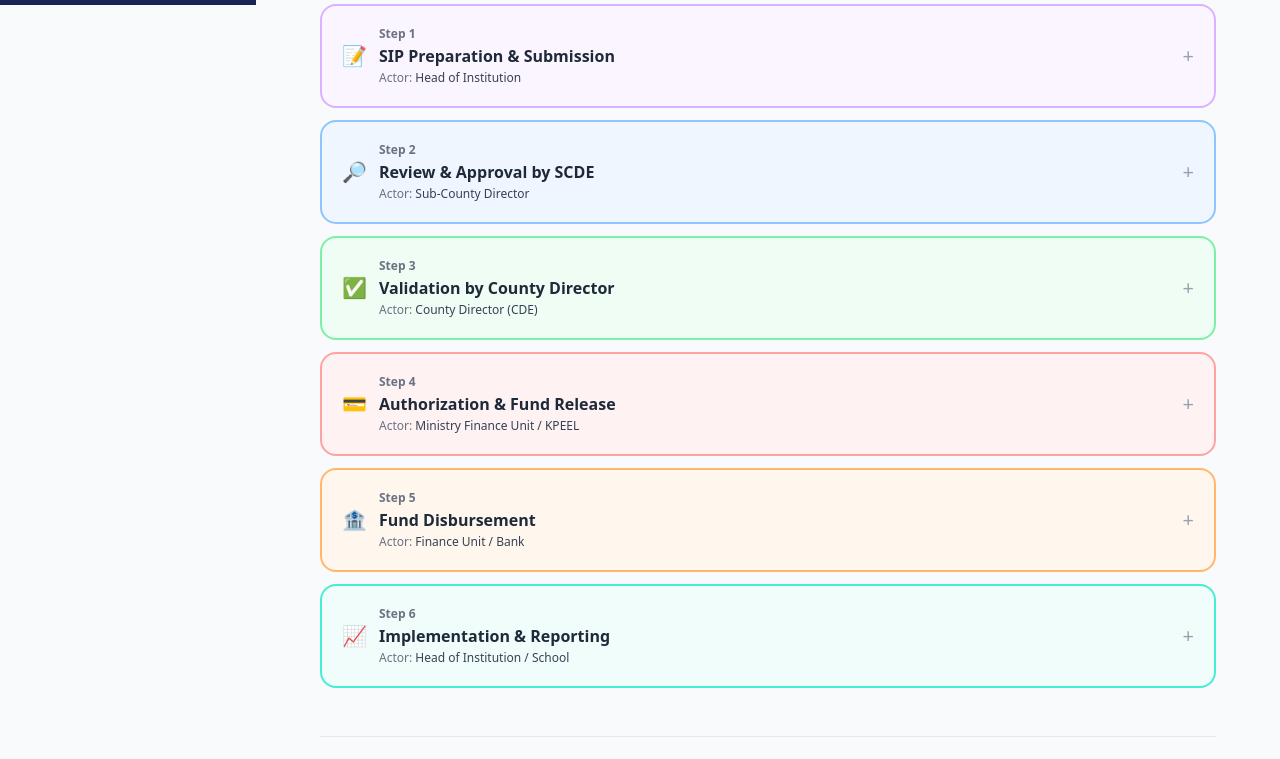
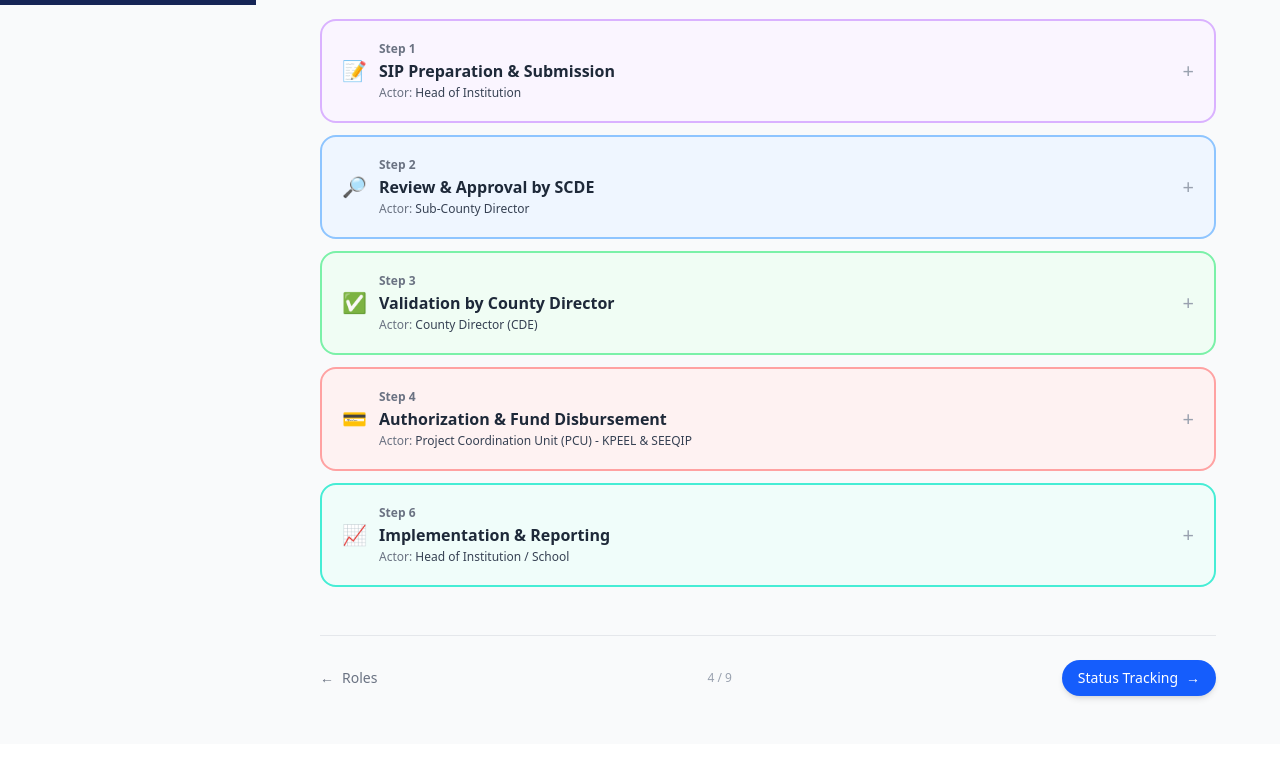
Before and after one commit to Joan254/SIP-DIGITAL-SYSTEM, a Next.js app: page /workflow in a window 1280 px wide. Shown: the part 795-1554 px from the top of the page. Built offline with nearby package versions, Linux system fonts and the light colour scheme.

Commit message:
Update roles and workflow pages

```diff
--- a/app/(presentation)/roles/page.tsx
+++ b/app/(presentation)/roles/page.tsx
@@ -25,7 +25,7 @@ const roles = [
     responsibilities: [
       "Review the SIP prepared by the school",
       "Ensure proposed activities align with school priorities",
-      "Approve or reject the SIP",
+      "Ratify the SIP draft",
       "Provide supporting approval documentation",
     ],
   },
@@ -39,8 +39,7 @@ const roles = [
       "Review SIPs submitted by schools",
       "Verify compliance with Ministry policies and guidelines",
       "Assess appropriateness of proposed activities and budgets",
-      "Approve, reject, or return SIPs for revision",
-      "Digitally approve compliant SIPs",
+      "Approve, reject and return SIPs for revision",
     ],
   },
   {
@@ -52,13 +51,12 @@ const roles = [
     responsibilities: [
       "Review SIPs approved by SCDE",
       "Validate the approval process",
-      "Confirm compliance with national and county priorities",
+      "Confirm compliance with the schools priorities",
       "Validate or reject SIP approvals",
-      "Provide digital validation",
     ],
   },
   {
-    role: "Ministry Finance Unit / KPEEL",
+    role: "Project Coordination Unit (PCU) - KPEEL & SEEQIP",
     color: "bg-red-50 border-red-300",
     titleColor: "text-red-800",
     dotColor: "bg-red-500",
@@ -68,6 +66,7 @@ const roles = [
       "Confirm availability of funds",
       "Authorize release of funds",
       "Ensure funds are disbursed to school accounts",
+      "Audit and verify fund utilization reports",
     ],
   },
   {
--- a/app/(presentation)/workflow/page.tsx
+++ b/app/(presentation)/workflow/page.tsx
@@ -7,7 +7,7 @@ const actors = [
   { name: "Head of Institution", color: "bg-purple-600", short: "HoI" },
   { name: "SCDE", color: "bg-blue-600", short: "SCDE" },
   { name: "CDE", color: "bg-green-600", short: "CDE" },
-  { name: "Finance Unit", color: "bg-red-600", short: "FU" },
+  { name: "Project Coordination Unit (PCU) - KPEEL & SEEQIP", color: "bg-red-600", short: "PCU" },
 ];
 
 const flowItems = [
@@ -30,6 +30,8 @@ const steps = [
       "Log into the Digital SIP System",
       "Complete SIP template (school profile, priorities, activities, budget, outcomes)",
       "Upload supporting documents including BOM approval",
+      "Review and confirm accuracy of all information",
+      "BOM ratifies the SIP draft and provides approval documentation",
       "Submit SIP through the system",
     ],
     systemActions: [
@@ -51,12 +53,12 @@ const steps = [
       "Receives system notification of submitted SIP",
       "Reviews completeness, policy compliance, budget accuracy",
       "Assesses relevance of activities",
-      "Approves, rejects, or returns for revision",
+      "Approves, rejects and returns for revision",
     ],
     systemActions: [
       "Records SCDE decision with timestamp",
       "If approved: forwards SIP to CDE",
-      "If rejected/returned: notifies school with reasons",
+      "If rejected: notifies school with reasons",
     ],
   },
   {
@@ -69,20 +71,20 @@ const steps = [
     icon: "✅",
     actions: [
       "Receives notification of SCDE-approved SIP",
-      "Reviews compliance with Ministry guidelines",
+      "Reviews compliance with approval process",
       "Confirms proper approval process followed",
       "Validates or rejects the SIP",
     ],
     systemActions: [
       "Records CDE validation with timestamp",
-      "If validated: forwards SIP to Ministry Finance Unit",
+      "If validated: forwards SIP to Project Coordination Unit (PCU) and notifies SCDE and school",
       "If rejected: returns with documented reasons",
     ],
   },
   {
     id: 4,
-    phase: "Authorization & Fund Release",
-    actor: "Ministry Finance Unit / KPEEL",
+    phase: "Authorization & Fund Disbursement",
+    actor: "Project Coordination Unit (PCU) - KPEEL & SEEQIP",
     actorColor: "bg-red-600",
     borderColor: "border-red-300",
     bgColor: "bg-red-50",
@@ -97,25 +99,6 @@ const steps = [
       "Updates SIP status to 'Authorized'",
       "Notifies all stakeholders",
       "Triggers fund disbursement process",
-    ],
-  },
-  {
-    id: 5,
-    phase: "Fund Disbursement",
-    actor: "Finance Unit / Bank",
-    actorColor: "bg-orange-600",
-    borderColor: "border-orange-300",
-    bgColor: "bg-orange-50",
-    icon: "🏦",
-    actions: [
-      "Funds disbursed to school bank account",
-      "System records disbursement details",
-      "School notified of fund availability",
-    ],
-    systemActions: [
-      "Updates SIP status to 'Funds Disbursed'",
-      "Records disbursement date and amount",
-      "Sends notification to school",
     ],
   },
   {
```
